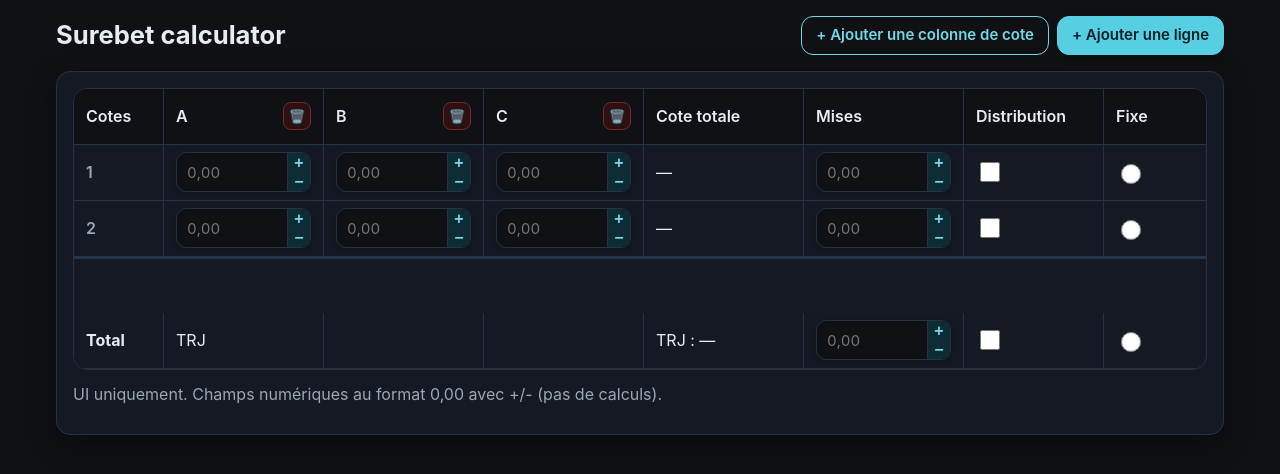
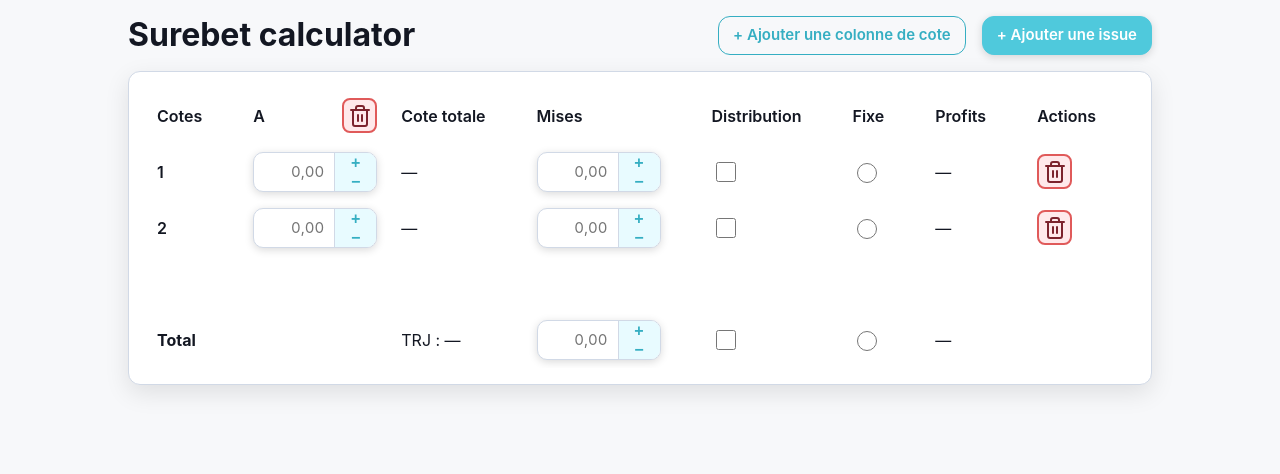
Before and after one commit to calleau/calleau-utils, a plain HTML site: page surebet/surebet.html in a window 1280 px wide. Drawn offline with nearby package versions, Linux system fonts and the light colour scheme.

Commit message:
Surebet - Update de l'affichage et des foncitonnalité d'ajout de cote

```diff
--- a/styles.css
+++ b/styles.css
@@ -1,44 +1,49 @@
 /* =========================================================
-   Variables globales
+   Variables de thème
    ========================================================= */
-:root {
-	/* Couleurs */
-	--surface: #0f1115;
-	--surface-2: #151923;
-	--surface-3: #1b1f2a;
 
-	--text: #e7ecf2;
-	--muted: #9aa7b4;
+/* Thème clair (par défaut) */
+:root[data-theme="light"] {
+	--color-bg: #f7f8fa;
+	--color-surface: #ffffff;
+	--color-surface-2: #f1f3f7;
+	--color-surface-3: #e9ecf1;
 
-	--divider: #263246;
+	--color-text: #131722;
+	--color-muted: #5a6475;
 
-	--accent-50: #0b2d33;
-	--accent-100: #0f3d45;
-	--accent-600: #57cfe2;
-	--accent-700: #74d7e6;
+	--color-divider: #d1d9e6;
 
-	--danger-bg: #2b1114;
-	--danger-border: #7c232d;
-	--danger-text: #ffd9de;
+	--color-accent-50: #e8fbff;
+	--color-accent-100: #d2f6ff;
+	--color-accent-600: #4fc9dc;
+	--color-accent-700: #35aec2;
 
-	/* Espacements */
-	--space-1: 4px;
-	--space-2: 8px;
-	--space-3: 12px;
-	--space-4: 16px;
-	--space-5: 24px;
-	--space-6: 32px;
+	--color-danger-bg: #ffe9eb;
+	--color-danger-border: #e05a5a;
+	--color-danger-text: #7c232d;
+}
 
-	/* Radius */
-	--radius: 14px;
+/* Thème sombre */
+:root[data-theme="dark"] {
+	--color-bg: #0f1115;
+	--color-surface: #151923;
+	--color-surface-2: #1b1f2a;
+	--color-surface-3: #202531;
 
-	/* Ombres */
-	--shadow-sm: 0 2px 8px rgba(0, 0, 0, .25);
-	--shadow-md: 0 6px 20px rgba(0, 0, 0, .3);
-	--shadow-lg: 0 10px 30px rgba(0, 0, 0, .35);
+	--color-text: #e7ecf2;
+	--color-muted: #9aa7b4;
 
-	/* Typographie */
-	--font-sans: Inter, system-ui, -apple-system, Segoe UI, Roboto, "Helvetica Neue", Arial, "Noto Sans", sans-serif;
+	--color-divider: #263246;
+
+	--color-accent-50: #0b2d33;
+	--color-accent-100: #0f3d45;
+	--color-accent-600: #57cfe2;
+	--color-accent-700: #74d7e6;
+
+	--color-danger-bg: #2b1114;
+	--color-danger-border: #7c232d;
+	--color-danger-text: #ffd9de;
 }
 
 /* =========================================================
@@ -56,15 +61,15 @@ body {
 }
 
 body {
-	font-family: var(--font-sans);
-	background: var(--surface);
-	color: var(--text);
+	font-family: Inter, system-ui, -apple-system, Segoe UI, Roboto, "Helvetica Neue", Arial, "Noto Sans", sans-serif;
+	background: var(--color-bg);
+	color: var(--color-text);
 	line-height: 1.5;
 }
 
 /* Liens */
 a {
-	color: var(--accent-600);
+	color: var(--color-accent-600);
 	text-decoration: none;
 }
 
@@ -76,32 +81,40 @@ a:hover {
    Layout
    ========================================================= */
 .wrap {
-	max-width: 1200px;
+	max-width: 80vw;
 	margin: 0 auto;
-	padding: var(--space-4);
+	padding-top: 1rem;
+	display: flex;
+	flex-direction: column;
+	gap: 1rem;
 }
 
 .toolbar {
 	display: flex;
 	align-items: center;
 	justify-content: space-between;
-	gap: var(--space-3);
-	margin-bottom: var(--space-4);
+	gap: 1rem;
+	flex-wrap: wrap;
+}
+
+.actions {
+	display: flex;
+	gap: 1rem;
 	flex-wrap: wrap;
 }
 
 .title {
 	margin: 0;
 	font-weight: 700;
-	font-size: 1.6rem;
+	font-size: 2rem;
 }
 
 .card {
-	background: var(--surface-2);
-	border: 1px solid var(--divider);
-	border-radius: var(--radius);
-	box-shadow: var(--shadow-lg);
-	padding: var(--space-4);
+	background: var(--color-surface);
+	border: 1px solid var(--color-divider);
+	border-radius: 12px;
+	box-shadow: 0 8px 24px rgba(0, 0, 0, .1);
+	padding: 1rem;
 }
 
 /* =========================================================
@@ -113,17 +126,17 @@ h3,
 h4,
 h5,
 h6 {
-	margin: 0 0 var(--space-3) 0;
+	margin: 0 0 12px 0;
 	font-weight: 700;
 	line-height: 1.2;
 }
 
 p {
-	margin: 0 0 var(--space-3) 0;
+	margin: 0 0 12px 0;
 }
 
 .text-muted {
-	color: var(--muted);
+	color: var(--color-muted);
 }
 
 /* =========================================================
@@ -133,7 +146,7 @@ p {
 	appearance: none;
 	border-radius: 12px;
 	padding: 10px 14px;
-	font: 600 15px/1.1 var(--font-sans);
+	font: 600 15px/1.1 Inter, sans-serif;
 	cursor: pointer;
 	border: 1px solid transparent;
 	transition: filter .15s ease, transform .02s ease;
@@ -144,10 +157,10 @@ p {
 }
 
 .btn-primary {
-	background: var(--accent-600);
-	color: #062027;
-	border-color: var(--accent-600);
-	box-shadow: var(--shadow-sm);
+	background: var(--color-accent-600);
+	color: #fff;
+	border-color: var(--color-accent-600);
+	box-shadow: 0 2px 8px rgba(0, 0, 0, .15);
 }
 
 .btn-primary:hover {
@@ -156,8 +169,8 @@ p {
 
 .btn-secondary {
 	background: transparent;
-	color: var(--accent-700);
-	border-color: var(--accent-700);
+	color: var(--color-accent-700);
+	border-color: var(--color-accent-700);
 }
 
 .btn-secondary:hover {
@@ -165,9 +178,13 @@ p {
 }
 
 .btn-danger {
-	background: var(--danger-bg);
-	color: var(--danger-text);
-	border-color: var(--danger-border);
+	background: var(--color-danger-bg);
+	color: var(--color-danger-text);
+	border: 2px solid var(--color-danger-border);
+	padding: 0;
+	display: flex;
+	align-items: center;
+	justify-content: center;
 }
 
 .btn-danger:hover {
@@ -176,36 +193,18 @@ p {
 
 .btn-ghost {
 	background: transparent;
-	border: 1px solid var(--divider);
-	color: var(--text);
+	border: 1px solid var(--color-divider);
+	color: var(--color-text);
 }
 
 .btn-ghost:hover {
-	background: var(--surface-3);
+	background: var(--color-surface-2);
 }
 
-.icon-btn {
-	display: inline-flex;
-	align-items: center;
-	justify-content: center;
-	width: 36px;
-	height: 36px;
-	border-radius: 10px;
-	border: 1px solid var(--divider);
-	background: var(--surface-2);
-	color: var(--muted);
-	cursor: pointer;
-}
-
-.icon-btn:hover {
-	color: #fff;
-	border-color: #8a96a9;
-}
-
-.icon-btn.danger {
-	border-color: var(--danger-border);
-	background: var(--danger-bg);
-	color: var(--danger-text);
+.btn-icon{
+	width: 2.2rem;
+	height: 2.2rem;
+	border-radius: 8px;
 }
 
 /* =========================================================
@@ -214,19 +213,19 @@ p {
 input,
 select,
 textarea {
-	font-family: var(--font-sans);
+	font-family: Inter, sans-serif;
 	font-size: 15px;
 	border-radius: 8px;
-	border: 1px solid var(--divider);
+	border: 1px solid var(--color-divider);
 	padding: 8px 10px;
-	background: var(--surface);
-	color: var(--text);
+	background: var(--color-surface);
+	color: var(--color-text);
 }
 
 input:focus,
 select:focus,
 textarea:focus {
-	outline: 2px solid var(--accent-600);
+	outline: 2px solid var(--color-accent-600);
 	outline-offset: 2px;
 }
 
@@ -234,7 +233,7 @@ textarea:focus {
 .radio {
 	width: 20px;
 	height: 20px;
-	accent-color: var(--accent-600);
+	accent-color: var(--color-accent-600);
 }
 
 /* Champ numérique + steppers */
@@ -243,23 +242,24 @@ textarea:focus {
 	display: flex;
 	align-items: center;
 	height: var(--h);
-	background: var(--surface);
-	border: 1px solid var(--divider);
+	background: var(--color-surface);
+	border: 1px solid var(--color-divider);
 	border-radius: 10px;
 	overflow: hidden;
-	box-shadow: var(--shadow-sm);
+	box-shadow: 0 2px 8px rgba(0, 0, 0, .15);
 }
 
 .num input {
-	width: 110px;
+	width: 5rem;
 	height: 100%;
 	padding: 0 10px;
 	background: transparent;
 	border: 0;
 	outline: 0;
-	color: var(--text);
+	color: var(--color-text);
 	font-size: 15px;
 	font-variant-numeric: tabular-nums;
+	text-align: right;
 }
 
 .num .steppers {
@@ -267,8 +267,8 @@ textarea:focus {
 	flex-direction: column;
 	width: 42px;
 	height: 100%;
-	border-left: 1px solid var(--divider);
-	background: var(--surface-2);
+	border-left: 1px solid var(--color-divider);
+	background: var(--color-surface-2);
 }
 
 .step {
@@ -278,56 +278,10 @@ textarea:focus {
 	cursor: pointer;
 	font-weight: 800;
 	font-size: 16px;
-	color: var(--accent-700);
-	background: var(--accent-50);
+	color: var(--color-accent-700);
+	background: var(--color-accent-50);
 }
 
 .step:hover {
-	background: var(--accent-100);
+	background: var(--color-accent-100);
 }
-
-/* =========================================================
-   Utilitaires
-   ========================================================= */
-.right {
-	justify-content: flex-end;
-}
-
-.sticky {
-	position: sticky;
-	left: 0;
-	background: var(--surface-2);
-	z-index: 1;
-}
-
-.mt-1 {
-	margin-top: var(--space-1);
-}
-
-.mt-2 {
-	margin-top: var(--space-2);
-}
-
-.mt-3 {
-	margin-top: var(--space-3);
-}
-
-.mt-4 {
-	margin-top: var(--space-4);
-}
-
-.mb-1 {
-	margin-bottom: var(--space-1);
-}
-
-.mb-2 {
-	margin-bottom: var(--space-2);
-}
-
-.mb-3 {
-	margin-bottom: var(--space-3);
-}
-
-.mb-4 {
-	margin-bottom: var(--space-4);
-}
--- a/surebet/surebet.css
+++ b/surebet/surebet.css
@@ -1,3 +1,7 @@
+:root {
+	--nb-cotes: 2;
+}
+
 /* Grille principale (+ colonne Actions) */
 .sb-grid {
 	display: grid;
@@ -7,21 +11,21 @@
 	overflow: hidden;
 	background: var(--surface-2);
 	grid-template-columns:
-		90px
+		auto
 		/* N° / Total */
-		repeat(3, minmax(160px, 1fr))
+		repeat(var(--nb-cotes), fit-content(180px))
 		/* Cotes A.. */
-		160px
+		auto
 		/* Cote totale */
-		160px
+		auto
 		/* Mises */
-		140px
+		auto
 		/* Distribution */
-		110px
+		auto
 		/* Fixe */
-		160px
+		auto
 		/* Profits */
-		100px;
+		auto;
 	/* Actions */
 }
 
@@ -64,9 +68,3 @@
 .colhead {
 	justify-content: space-between;
 }
-
-.icon-btn.xs {
-	width: 28px;
-	height: 28px;
-	border-radius: 8px;
-}
--- a/surebet/surebet.html
+++ b/surebet/surebet.html
@@ -1,5 +1,5 @@
 <!DOCTYPE html>
-<html lang="fr">
+<html lang="fr" data-theme="light">
 
 <head>
 	<meta charset="utf-8" />
@@ -8,34 +8,24 @@
 
 	<link rel="stylesheet" href="../styles.css" />
 	<link rel="stylesheet" href="surebet.css" />
+	<script src="https://unpkg.com/lucide@latest"></script>
 </head>
 
 <body>
 	<main class="wrap">
 		<header class="toolbar">
 			<h1 class="title">Surebet calculator</h1>
-			<div class="actions" style="display:flex; gap:8px;">
+			<div class="actions">
 				<button id="add-col" class="btn btn-secondary">+ Ajouter une colonne de cote</button>
-				<button id="add-row" class="btn btn-primary">+ Ajouter une ligne</button>
+				<button id="add-row" class="btn btn-primary">+ Ajouter une issue</button>
 			</div>
 		</header>
 
 		<section class="card">
-			<div id="surebet-grid" class="sb-grid" data-odds-cols="3" aria-label="Tableau surebet">
+			<div id="surebet-grid" class="sb-grid" data-odds-cols="0" aria-label="Tableau surebet">
 				<!-- EN-TÊTES -->
 				<div class="cell head sticky">Cotes</div>
-				<div class="cell head colhead" data-oddshead data-col="1">
-					<span class="col-label">A</span>
-					<button class="icon-btn xs danger js-del-col" title="Supprimer cette colonne">🗑️</button>
-				</div>
-				<div class="cell head colhead" data-oddshead data-col="2">
-					<span class="col-label">B</span>
-					<button class="icon-btn xs danger js-del-col" title="Supprimer cette colonne">🗑️</button>
-				</div>
-				<div class="cell head colhead" data-oddshead data-col="3">
-					<span class="col-label">C</span>
-					<button class="icon-btn xs danger js-del-col" title="Supprimer cette colonne">🗑️</button>
-				</div>
+				<!-- Pas de colonne de cote par défaut -->
 				<div class="cell head">Cote totale</div>
 				<div class="cell head">Mises</div>
 				<div class="cell head">Distribution</div>
@@ -43,42 +33,42 @@
 				<div class="cell head">Profits</div>
 				<div class="cell head right">Actions</div>
 
-				<!-- LIGNE 1 -->
-				<div class="cell rowhead sticky" data-rowlabel>1</div>
-				<div class="cell" data-odds></div>
-				<div class="cell" data-odds></div>
-				<div class="cell" data-odds></div>
+				<!-- ISSUE 1 -->
+				<div class="cell rowhead sticky" data-issuelabel>1</div>
+				<!-- Pas de colonne de cote par défaut -->
 				<div class="cell" data-total>—</div>
 				<div class="cell" data-stake></div>
-				<div class="cell"><input type="checkbox" class="check dist" aria-label="Distribution ligne 1"></div>
-				<div class="cell"><input type="radio" name="fixeChoice" class="radio fixe" aria-label="Fixe ligne 1">
+				<div class="cell"><input type="checkbox" class="check dist" aria-label="Distribution issue 1"></div>
+				<div class="cell"><input type="radio" name="fixeChoice" class="radio fixe" aria-label="Fixe issue 1">
 				</div>
 				<div class="cell right" data-profit>—</div>
-				<div class="cell right"><button class="icon-btn danger js-del-row"
-						aria-label="Supprimer la ligne">🗑️</button></div>
+				<div class="cell right">
+					<button class="btn-icon btn btn-danger js-del-issue" title="Supprimer l'issue">
+						<i data-lucide="trash-2" class="icon"></i>
+					</button>
+				</div>
 
-				<!-- LIGNE 2 -->
-				<div class="cell rowhead sticky" data-rowlabel>2</div>
-				<div class="cell" data-odds></div>
-				<div class="cell" data-odds></div>
-				<div class="cell" data-odds></div>
+				<!-- ISSUE 2 -->
+				<div class="cell rowhead sticky" data-issuelabel>2</div>
+				<!-- Pas de colonne de cote par défaut -->
 				<div class="cell" data-total>—</div>
 				<div class="cell" data-stake></div>
-				<div class="cell"><input type="checkbox" class="check dist" aria-label="Distribution ligne 2"></div>
-				<div class="cell"><input type="radio" name="fixeChoice" class="radio fixe" aria-label="Fixe ligne 2">
+				<div class="cell"><input type="checkbox" class="check dist" aria-label="Distribution issue 2"></div>
+				<div class="cell"><input type="radio" name="fixeChoice" class="radio fixe" aria-label="Fixe issue 2">
 				</div>
 				<div class="cell right" data-profit>—</div>
-				<div class="cell right"><button class="icon-btn danger js-del-row"
-						aria-label="Supprimer la ligne">🗑️</button></div>
+				<div class="cell right">
+					<button class="btn-icon btn btn-danger js-del-issue" title="Supprimer l'issue">
+						<i data-lucide="trash-2" class="icon"></i>
+					</button>
+				</div>
 
 				<!-- DIVISEUR -->
 				<div class="divider" role="separator" aria-hidden="true"></div>
 
 				<!-- LIGNE TOTALE -->
 				<div class="cell rowhead sticky total-label">Total</div>
-				<div class="cell total-span" colspan>TRJ</div>
-				<div class="cell total-span" colspan></div>
-				<div class="cell total-span" colspan></div>
+				<!-- Pas de colonne de cote par défaut -->
 				<div class="cell" data-total>TRJ : —</div>
 				<div class="cell" data-stake></div>
 				<div class="cell"><input type="checkbox" class="check dist" aria-label="Distribution total"></div>
@@ -87,10 +77,6 @@
 				<div class="cell right" data-profit>—</div>
 				<div class="cell right"></div> <!-- pas de suppression sur la ligne totale -->
 			</div>
-
-			<p class="text-muted" style="margin-top:12px;">
-				UI uniquement. Champs numériques au format 0,00 avec +/- (pas de calculs).
-			</p>
 		</section>
 	</main>
 
--- a/surebet/surebet.js
+++ b/surebet/surebet.js
@@ -1,6 +1,9 @@
 /* global $ */
 const STEP = 0.01;
 const DEC = 2;
+
+let nb_odds = 0;
+let nb_issues = 0; // anciennement nb_lines
 
 /* ---------- Helpers ---------- */
 function toFixed2(n) { return Number(n).toFixed(DEC); }
@@ -36,6 +39,9 @@ function buildNumberField(ph = "0,00") {
 		const f = normalize(this.value);
 		this.value = f ? f.replace(".", ",") : "";
 	});
+	$input.on("focus", function () {
+		this.select();
+	});
 	$el.on("click", ".plus", function () {
 		const base = Number(($input.val() || "0").replace(",", "."));
 		const next = (Number.isNaN(base) ? 0 : base) + STEP;
@@ -52,12 +58,7 @@ function buildNumberField(ph = "0,00") {
 /* ---- Grid template selon nb de colonnes de cotes ---- */
 function applyGridTemplate($grid) {
 	const n = Number($grid.attr("data-odds-cols"));
-	const tpl = `
-    90px
-    repeat(${n}, minmax(160px,1fr))
-    160px 160px 140px 110px 160px 100px
-  `;
-	$grid.css("grid-template-columns", tpl);
+	$grid[0].style.setProperty('--nb-cotes', n);
 }
 
 /* ---- Hydratation des cellules en champs ---- */
@@ -87,30 +88,52 @@ function addOddsColumn() {
 	$grid.attr("data-odds-cols", String(next));
 	applyGridTemplate($grid);
 
-	// En-tête avec corbeille
+	// En-tête avec corbeille (identique à la colonne A du HTML)
 	const $heads = $grid.find("[data-oddshead]");
 	const $newHead = $(`
-    <div class="cell head colhead" data-oddshead data-col="${next}">
-      <span class="col-label">${letterFor(next)}</span>
-      <button class="icon-btn xs danger js-del-col" title="Supprimer cette colonne">🗑️</button>
-    </div>`);
-	$heads.last().after($newHead);
+		<div class="cell head colhead" data-oddshead data-col="${next}">
+			<span class="col-label">${letterFor(next)}</span>
+			<button class="btn-icon btn btn-danger js-del-col" title="Supprimer cette colonne">
+				<i data-lucide="trash-2" class="icon"></i>
+			</button>
+		</div>
+	`);
+	// Si aucune colonne de cote n'existe, insérer après la première cellule d'en-tête ("Cotes")
+	if ($heads.length === 0) {
+		$("#surebet-grid .cell.head.sticky").after($newHead);
+	} else {
+		$heads.last().after($newHead);
+	}
 
-	// Lignes de données
-	$grid.find("[data-rowlabel]").each(function () {
-		let $ptr = $(this).next(), lastOdds = null;
-		while ($ptr.length && !$ptr.is("[data-rowlabel], .divider, .total-label")) {
-			if ($ptr.is("[data-odds]")) lastOdds = $ptr;
-			$ptr = $ptr.next();
+	// Issues de données : insérer la nouvelle cellule de cote juste avant la cellule "Cote totale" (data-total)
+	$grid.find("[data-issuelabel]").each(function () {
+		const $issueLabel = $(this);
+		const $coteTotale = $issueLabel.nextAll("[data-total]").first();
+		const $newOddsCell = $("<div class='cell' data-odds></div>").append(buildNumberField());
+		if ($coteTotale.length) {
+			$coteTotale.before($newOddsCell);
 		}
-		if (lastOdds) lastOdds.after($("<div class='cell' data-odds></div>").append(buildNumberField()));
 	});
 
 	// Ligne Totale : placeholder pour aligner TRJ
 	const $totalLabel = $grid.find(".total-label");
-	let $t = $totalLabel.next();
-	while ($t.length && !$t.is("[data-total]")) $t = $t.next();
-	$t.before(`<div class="cell total-span" colspan></div>`);
+	let $t = $totalLabel.next(), spans = [];
+	while ($t.length && !$t.is("[data-total]")) {
+		if ($t.is(".total-span")) spans.push($t);
+		$t = $t.next();
+	}
+	// Si aucune colonne de cote n'existe, insérer juste après .total-label, sinon après le dernier .total-span
+	if (spans.length === 0) {
+		$totalLabel.after(`<div class="cell total-span" colspan></div>`);
+	} else {
+		spans[spans.length - 1].after(`<div class="cell total-span" colspan></div>`);
+	}
+	nb_odds++;
+
+	// Met à jour les icônes Lucide pour la nouvelle colonne
+	if (window.lucide) {
+		lucide.createIcons();
+	}
 }
 
 function removeOddsColumnAt(index1) { // index1 = 1-based
@@ -121,11 +144,11 @@ function removeOddsColumnAt(index1) { // index1 = 1-based
 	// Supprime l'en-tête ciblé
 	$grid.find(`[data-oddshead][data-col='${index1}']`).remove();
 
-	// Pour chaque ligne, retire la N-ième cellule data-odds
-	$grid.find("[data-rowlabel]").each(function () {
-		// Collecte les cellules de cote de la ligne
+	// Pour chaque issue, retire la N-ième cellule data-odds
+	$grid.find("[data-issuelabel]").each(function () {
+		// Collecte les cellules de cote de l'issue
 		let $ptr = $(this).next(), odds = [];
-		while ($ptr.length && !$ptr.is("[data-rowlabel], .divider, .total-label")) {
+		while ($ptr.length && !$ptr.is("[data-issuelabel], .divider, .total-label")) {
 			if ($ptr.is("[data-odds]")) odds.push($ptr);
 			$ptr = $ptr.next();
 		}
@@ -147,46 +170,63 @@ function removeOddsColumnAt(index1) { // index1 = 1-based
 	$grid.attr("data-odds-cols", String(count - 1));
 	applyGridTemplate($grid);
 	renumberColumnHeaders();
+	nb_odds--;
 }
 
-/* ---- Ajouter / Supprimer ligne ---- */
-function addRow() {
+/* ---- Ajouter / Supprimer issue ---- */
+function addIssue() {
 	const $grid = $("#surebet-grid");
 	const nOdds = Number($grid.attr("data-odds-cols"));
-	const nextIndex = $grid.find("[data-rowlabel]").length + 1;
+	const nextIndex = $grid.find("[data-issuelabel]").length + 1;
 
 	const frag = $(document.createDocumentFragment());
-	frag.append(`<div class="cell rowhead sticky" data-rowlabel>${nextIndex}</div>`);
-	for (let i = 0; i < nOdds; i++) frag.append($("<div class='cell' data-odds></div>").append(buildNumberField()));
+	frag.append(`<div class="cell rowhead sticky" data-issuelabel>${nextIndex}</div>`);
+	for (let i = 0; i < nOdds; i++) {
+		frag.append($("<div class='cell' data-odds></div>").append(buildNumberField()));
+	}
 	frag.append(`<div class="cell" data-total>—</div>`);
 	frag.append($("<div class='cell' data-stake></div>").append(buildNumberField()));
-	frag.append(`<div class="cell"><input type="checkbox" class="check dist" aria-label="Distribution ligne ${nextIndex}"></div>`);
-	frag.append(`<div class="cell"><input type="radio" name="fixeChoice" class="radio fixe" aria-label="Fixe ligne ${nextIndex}"></div>`);
+	frag.append(`<div class="cell"><input type="checkbox" class="check dist" aria-label="Distribution issue ${nextIndex}"></div>`);
+	frag.append(`<div class="cell"><input type="radio" name="fixeChoice" class="radio fixe" aria-label="Fixe issue ${nextIndex}"></div>`);
 	frag.append(`<div class="cell right" data-profit>—</div>`);
-	frag.append(`<div class="cell right"><button class="icon-btn danger js-del-row" aria-label="Supprimer la ligne">🗑️</button></div>`);
+	frag.append(`
+		<div class="cell right">
+			<button class="btn-icon btn btn-danger js-del-issue" title="Supprimer l'issue">
+				<i data-lucide="trash-2" class="icon"></i>
+			</button>
+		</div>
+	`);
 
 	$grid.find(".divider").before(frag);
+
+	nb_issues++;
+
+	// Met à jour les icônes Lucide pour la nouvelle ligne
+	if (window.lucide) {
+		lucide.createIcons();
+	}
 }
 
-function deleteRow($rowLabelCell) {
+function deleteIssue($issueLabelCell) { // anciennement deleteRow
 	const $grid = $("#surebet-grid");
-	const minRows = 1;
-	const totalRows = $grid.find("[data-rowlabel]").length;
-	if (totalRows <= minRows) return;
+	const minIssues = 1;
+	const totalIssues = $grid.find("[data-issuelabel]").length;
+	if (totalIssues <= minIssues) return;
 
-	// Supprime toutes les cellules jusqu'à la prochaine rowlabel/divider/total-label
-	let $ptr = $rowLabelCell;
+	// Supprime toutes les cellules jusqu'à la prochaine issuelabel/divider/total-label
+	let $ptr = $issueLabelCell;
 	const toRemove = [$ptr.get(0)];
 	$ptr = $ptr.next();
-	while ($ptr.length && !$ptr.is("[data-rowlabel], .divider, .total-label")) {
+	while ($ptr.length && !$ptr.is("[data-issuelabel], .divider, .total-label")) {
 		toRemove.push($ptr.get(0));
 		$ptr = $ptr.next();
 	}
 	$(toRemove).remove();
 
-	// Re-numérote les étiquettes de ligne
+	// Re-numérote les étiquettes d'issue
 	let idx = 1;
-	$grid.find("[data-rowlabel]").each(function () { $(this).text(idx++); });
+	$grid.find("[data-issuelabel]").each(function () { $(this).text(idx++); });
+	nb_issues--;
 }
 
 /* ---- Init ---- */
@@ -195,13 +235,16 @@ $(function () {
 	hydrate();
 	renumberColumnHeaders();
 
+	// Ajoute une colonne de cote par défaut au chargement
+	addOddsColumn();
+
 	$("#add-col").on("click", addOddsColumn);
-	$("#add-row").on("click", addRow);
+	$("#add-row").on("click", addIssue); // anciennement addRow
 
-	// Délégation suppression ligne
-	$("#surebet-grid").on("click", ".js-del-row", function () {
-		const $label = $(this).closest(".cell").prevAll("[data-rowlabel]").first();
-		deleteRow($label);
+	// Délégation suppression issue
+	$("#surebet-grid").on("click", ".js-del-issue", function () {
+		const $label = $(this).closest(".cell").prevAll("[data-issuelabel]").first();
+		deleteIssue($label);
 	});
 
 	// Délégation suppression colonne (depuis l'en-tête)
@@ -209,4 +252,8 @@ $(function () {
 		const idx = Number($(this).closest("[data-oddshead]").attr("data-col"));
 		removeOddsColumnAt(idx);
 	});
+
+	if (window.lucide) {
+		lucide.createIcons();
+	}
 });
```
